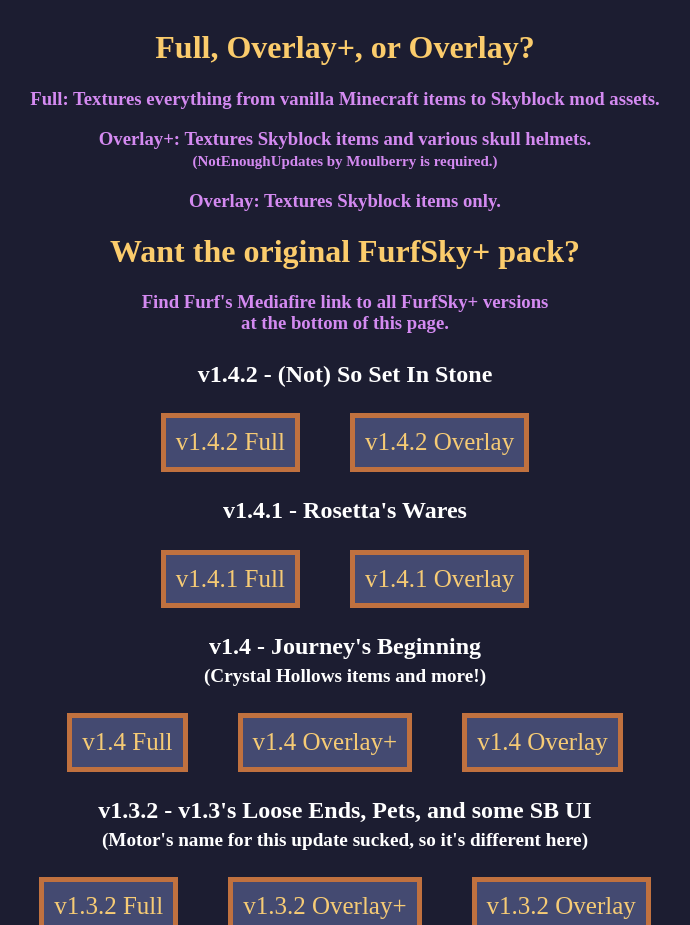
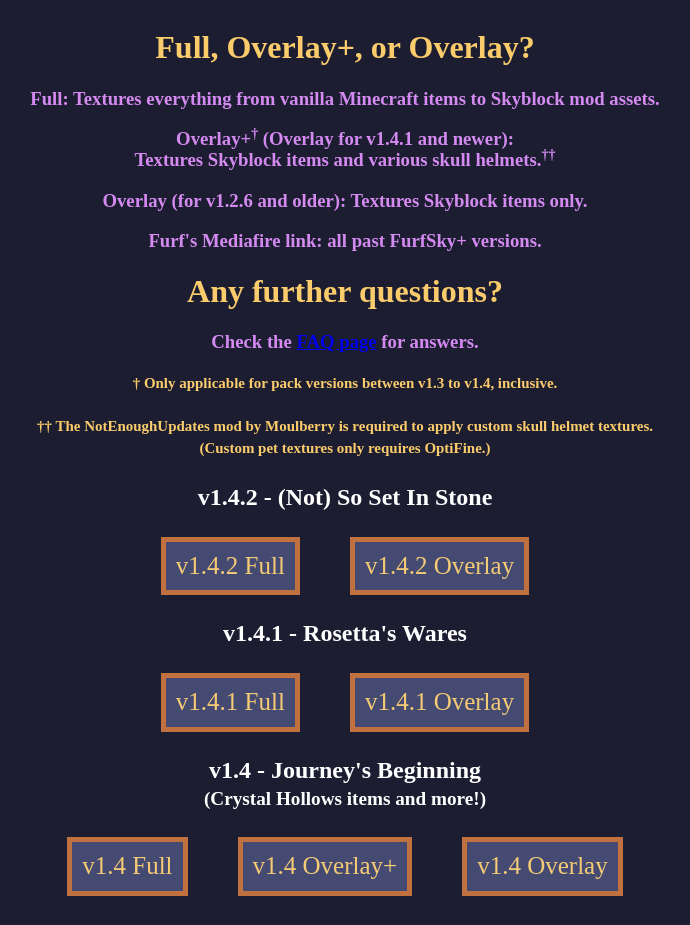
Before and after one commit to furfsky/furfsky.github.io, a plain HTML site: page downloads/index.html in a window 1280 px wide. Shown: the part 800-1725 px from the top of the page, without its empty margins (295-985 px from the left). Drawn offline with nearby package versions, Linux system fonts and the light colour scheme; files whose address does not match are found by name.

Commit message:
FL/OV/OV+ update

```diff
--- a/downloads/index.html
+++ b/downloads/index.html
@@ -58,10 +58,12 @@
     <div id="headerSubtitle">
       <h1>Full, Overlay+, or Overlay?</h1>
       <h3>Full: Textures everything from vanilla Minecraft items to Skyblock mod assets.</h3>
-      <h3>Overlay+: Textures Skyblock items and various skull helmets.<br><small>(NotEnoughUpdates by Moulberry is required.)</small></h3>
-      <h3>Overlay: Textures Skyblock items only.</h3>
-      <h1>Want the original FurfSky+ pack?</h1>
-      <h3>Find Furf's Mediafire link to all FurfSky+ versions<br>at the bottom of this page.</h3>
+      <h3>Overlay+<sup>†</sup> (Overlay for v1.4.1 and newer):<br>Textures Skyblock items and various skull helmets.<sup>††</sup></h3>
+      <h3>Overlay (for v1.2.6 and older): Textures Skyblock items only.</h3>
+      <h3>Furf's Mediafire link: all past FurfSky+ versions.</h3>
+      <h1>Any further questions?</h1>
+      <h3>Check the <a href="/faq/">FAQ page</a> for answers.</h3>
+      <h3><small style="color:#fbcc6c">† Only applicable for pack versions between v1.3 to v1.4, inclusive.<br><br>†† The NotEnoughUpdates mod by Moulberry is required to apply custom skull helmet textures.<br>(Custom pet textures only requires OptiFine.)</small></h3>
     </div>
     <div id="downloadContainer"></div>
   </body>
```
